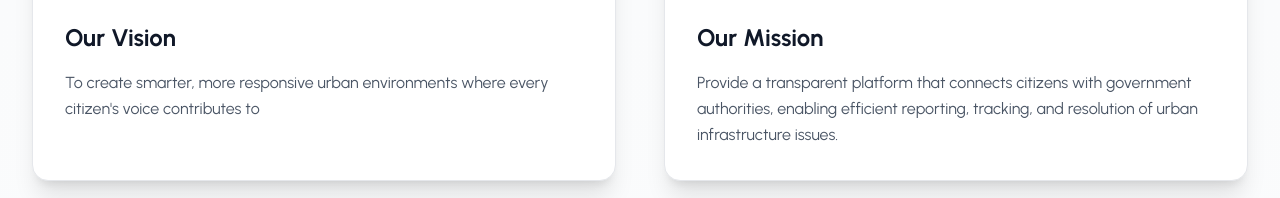
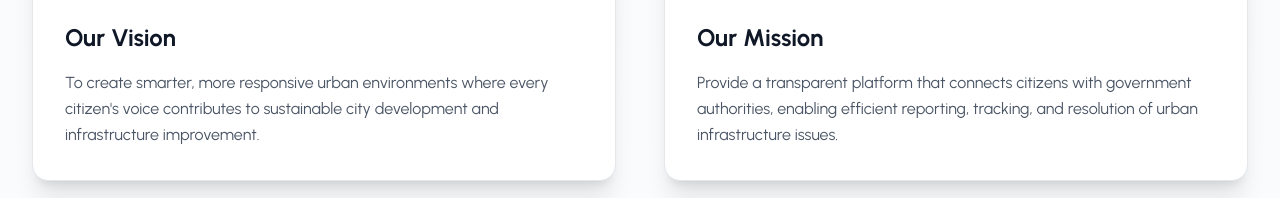
Before and after one commit to Wasin87/Urban-insight, a React (Vite) app: page /aboutUs in a window 1280 px wide. Shown: the part 744-942 px from the top of the page. Built offline with nearby package versions, Linux system fonts and the light colour scheme; no server answers.

Commit message:
Some text change

```diff
--- a/src/Pages/AboutUs/AboutUs.jsx
+++ b/src/Pages/AboutUs/AboutUs.jsx
@@ -47,7 +47,7 @@ const AboutUs = () => {
               <h2 className="text-2xl font-bold text-gray-900 dark:text-white mb-4">Our Vision</h2>
               <p className="text-gray-600 dark:text-gray-300 leading-relaxed">
                 To create smarter, more responsive urban environments where every citizen's voice contributes to
-
+                sustainable city development and infrastructure improvement.
               </p>
             </div>
 
```
